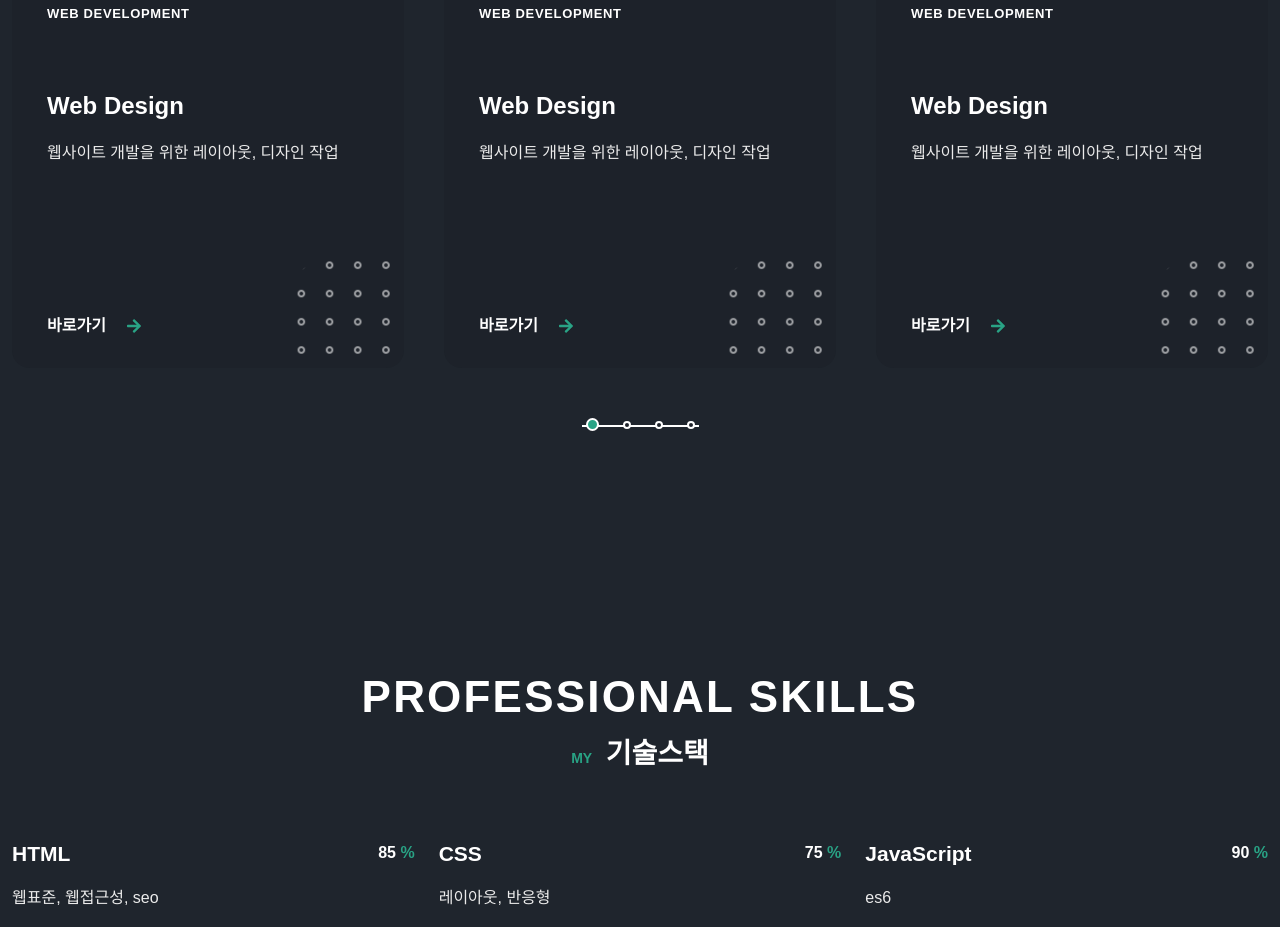
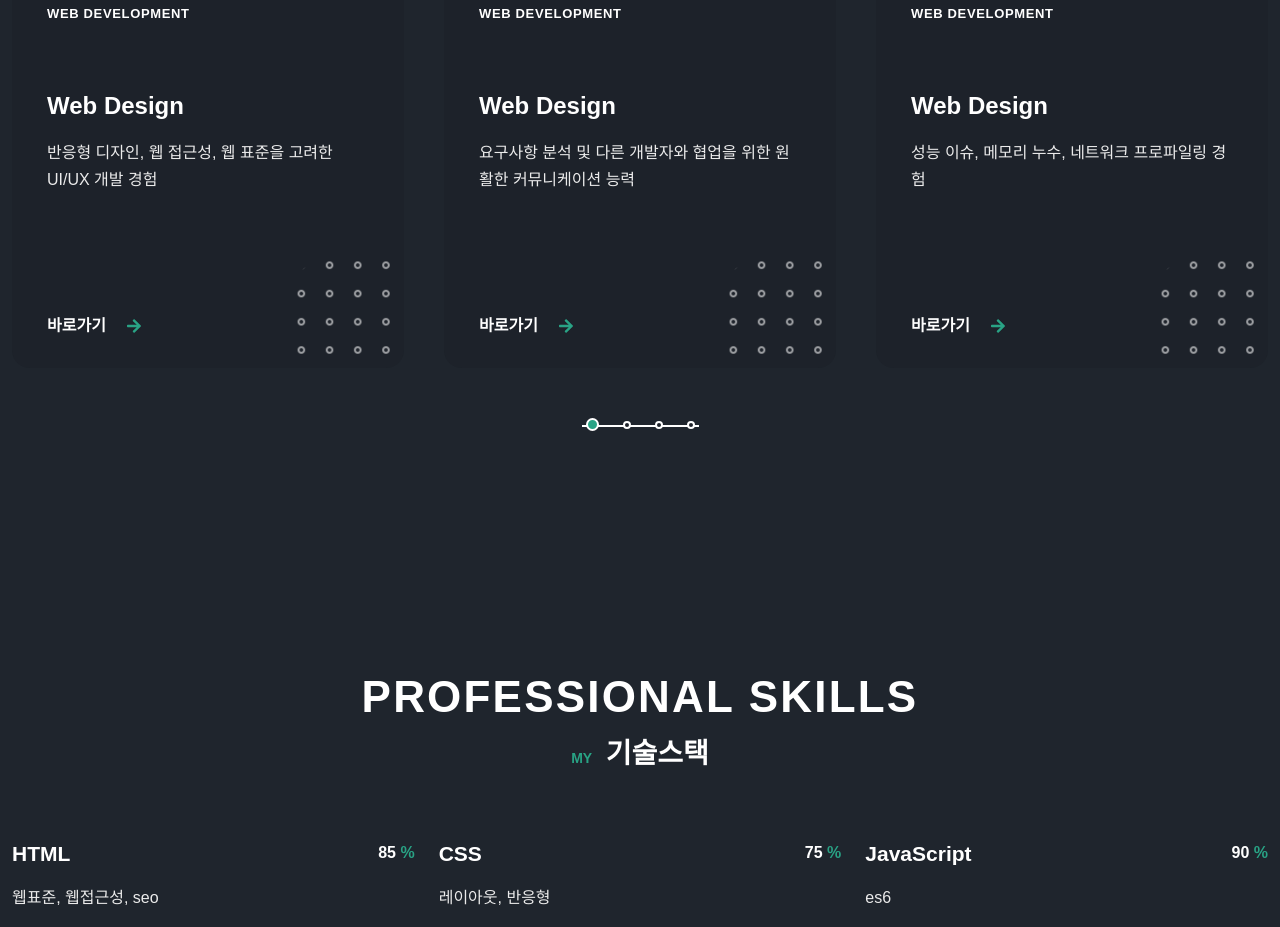
Before and after one commit to miss-gif/portfolio-final, a React (Vite) app: page / in a window 1280 px wide. Shown: the part 1180-2107 px from the top of the page. Built offline with nearby package versions, Linux system fonts and the light colour scheme.

Commit message:
Add : 더미 텍스트 추가

```diff
--- a/src/data/data.js
+++ b/src/data/data.js
@@ -38,37 +38,38 @@ export const services = [
     id: 1,
     name: "Web Development",
     title: "Web Design",
-    description: "웹사이트 개발을 위한 레이아웃, 디자인 작업",
+    description: "반응형 디자인, 웹 접근성, 웹 표준을 고려한 UI/UX 개발 경험",
   },
   {
     id: 1,
     name: "Web Development",
     title: "Web Design",
-    description: "웹사이트 개발을 위한 레이아웃, 디자인 작업",
+    description:
+      "요구사항 분석 및 다른 개발자와 협업을 위한 원활한 커뮤니케이션 능력",
   },
   {
     id: 1,
     name: "Web Development",
     title: "Web Design",
-    description: "웹사이트 개발을 위한 레이아웃, 디자인 작업",
+    description: "성능 이슈, 메모리 누수, 네트워크 프로파일링 경험",
   },
   {
     id: 1,
     name: "Web Development",
     title: "Web Design",
-    description: "웹사이트 개발을 위한 레이아웃, 디자인 작업",
+    description: "신규 서비스 플랫폼 개발 및 기존 서비스 고도화",
   },
   {
     id: 1,
     name: "Web Development",
     title: "Web Design",
-    description: "웹사이트 개발을 위한 레이아웃, 디자인 작업",
+    description: "더 나은 고객 경험 제공을 위한 서비스 개선",
   },
   {
     id: 1,
     name: "Web Development",
     title: "Web Design",
-    description: "웹사이트 개발을 위한 레이아웃, 디자인 작업",
+    description: "기술 부채 식별 및 점진적 개선",
   },
 ];
 
```
